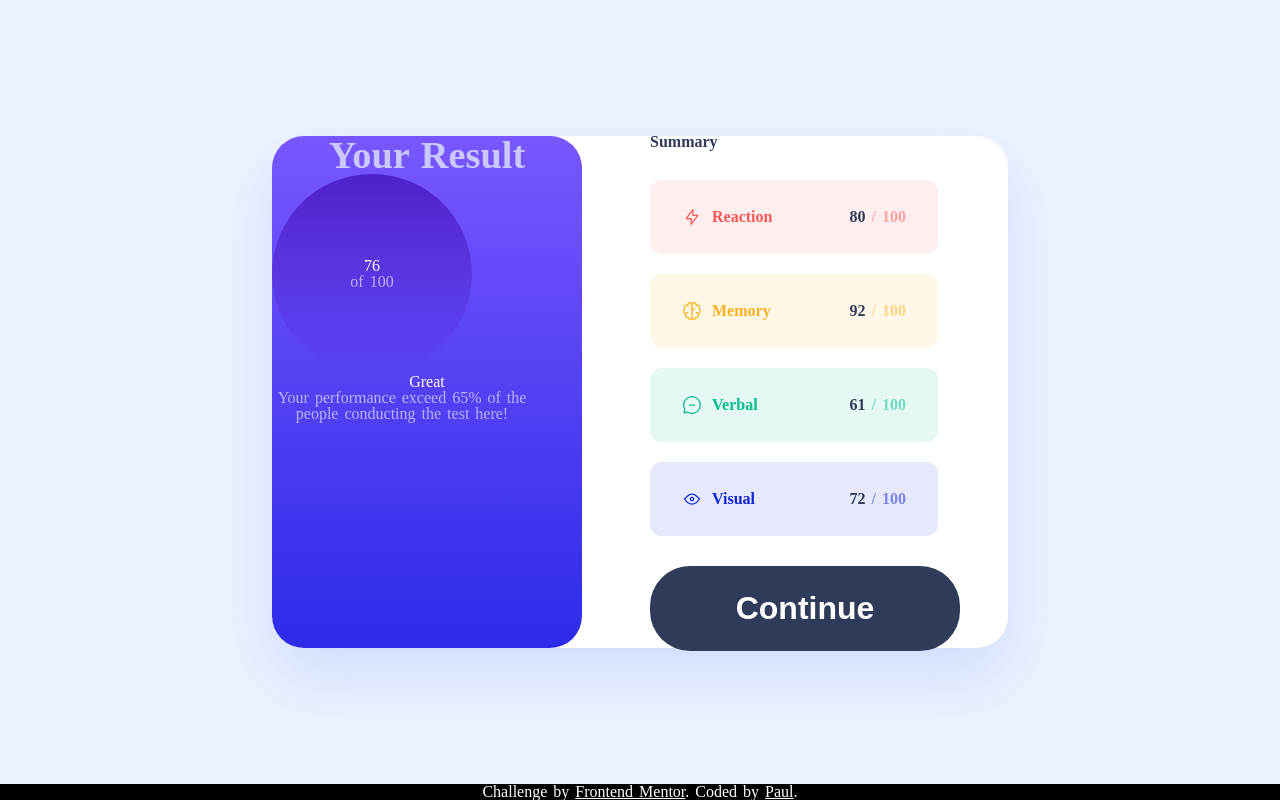
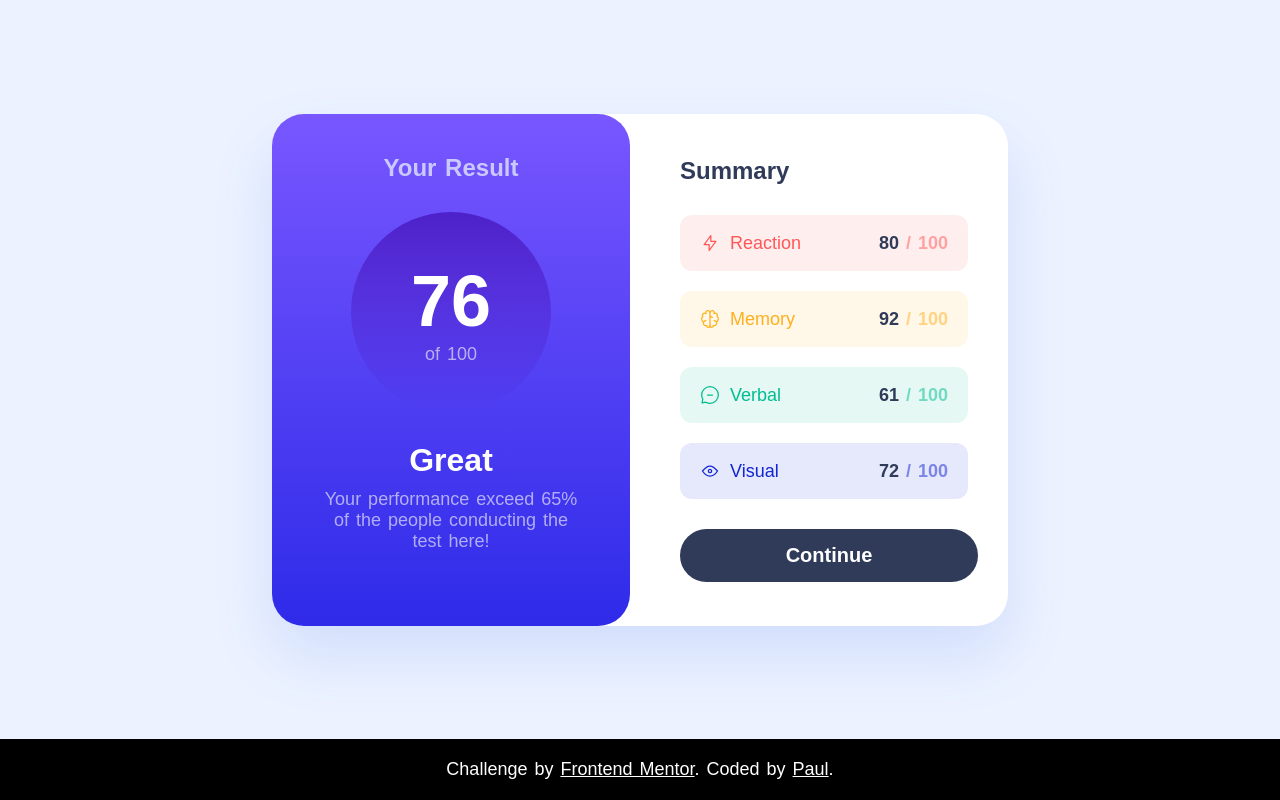
Before and after one commit to hatealgebra/Results-summary-compone-FEM, a website built with Parcel: page index.html in a window 1280 px wide. Built offline with nearby package versions, Linux system fonts and the light colour scheme.

Commit message:
feat(fonts): Remove reset.css and move styles.css

```diff
--- a/assets/styles/reset.css
+++ /dev/null
@@ -1,48 +0,0 @@
-/* http://meyerweb.com/eric/tools/css/reset/
-   v2.0 | 20110126
-   License: none (public domain)
-*/
-
-html, body, div, span, applet, object, iframe,
-h1, h2, h3, h4, h5, h6, p, blockquote, pre,
-a, abbr, acronym, address, big, cite, code,
-del, dfn, em, img, ins, kbd, q, s, samp,
-small, strike, strong, sub, sup, tt, var,
-b, u, i, center,
-dl, dt, dd, ol, ul, li,
-fieldset, form, label, legend,
-table, caption, tbody, tfoot, thead, tr, th, td,
-article, aside, canvas, details, embed,
-figure, figcaption, footer, header, hgroup,
-menu, nav, output, ruby, section, summary,
-time, mark, audio, video {
-	margin: 0;
-	padding: 0;
-	border: 0;
-	font-size: 100%;
-	font: inherit;
-	vertical-align: baseline;
-}
-/* HTML5 display-role reset for older browsers */
-article, aside, details, figcaption, figure,
-footer, header, hgroup, menu, nav, section {
-	display: block;
-}
-body {
-	line-height: 1;
-}
-ol, ul {
-	list-style: none;
-}
-blockquote, q {
-	quotes: none;
-}
-blockquote:before, blockquote:after,
-q:before, q:after {
-	content: '';
-	content: none;
-}
-table {
-	border-collapse: collapse;
-	border-spacing: 0;
-}
--- a/index.html
+++ b/index.html
@@ -14,8 +14,8 @@
 
     <title>Frontend Mentor | Results summary component</title>
 
-    <link rel="stylesheet" href="./assets//styles/reset.css" />
-    <link rel="stylesheet" href="styles.css" />
+
+    <link rel="stylesheet" href="./assets/styles/styles.css" />
     <!-- Feel free to remove these styles or customise in your own stylesheet 👍 -->
   </head>
   <body>
```
Also changed, not shown: assets/styles/styles.css (renamed from styles.css).
